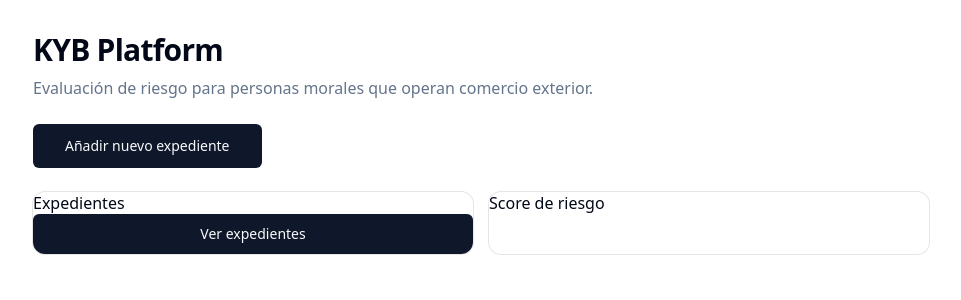
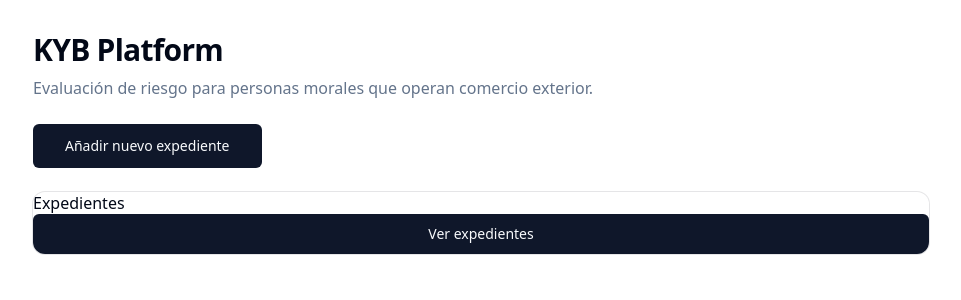
Before and after one commit to cj-chavarria/kyb-platform, a Next.js app in the folder web/: page / in a window 1280 px wide. Shown: the top 300 px of the page, without its empty margins (159-1120 px from the left). Built offline with nearby package versions, Linux system fonts and the light colour scheme.

Commit message:
Home: remove Score de riesgo card, keep only Expedientes

```diff
--- a/web/app/page.tsx
+++ b/web/app/page.tsx
@@ -19,7 +19,6 @@ export default function Home() {
           </Button>
         </div>
 
-        <div className="grid gap-4 md:grid-cols-2">
         <Card>
           <CardHeader>
             <CardTitle>Expedientes</CardTitle>
@@ -30,14 +29,6 @@ export default function Home() {
             </Button>
           </CardContent>
         </Card>
-
-          <Card>
-            <CardHeader>
-              <CardTitle>Score de riesgo</CardTitle>
-            </CardHeader>
-            <CardContent />
-          </Card>
-        </div>
       </div>
     </main>
   );
```
Lines whose indentation alone changed are shown as unchanged.
